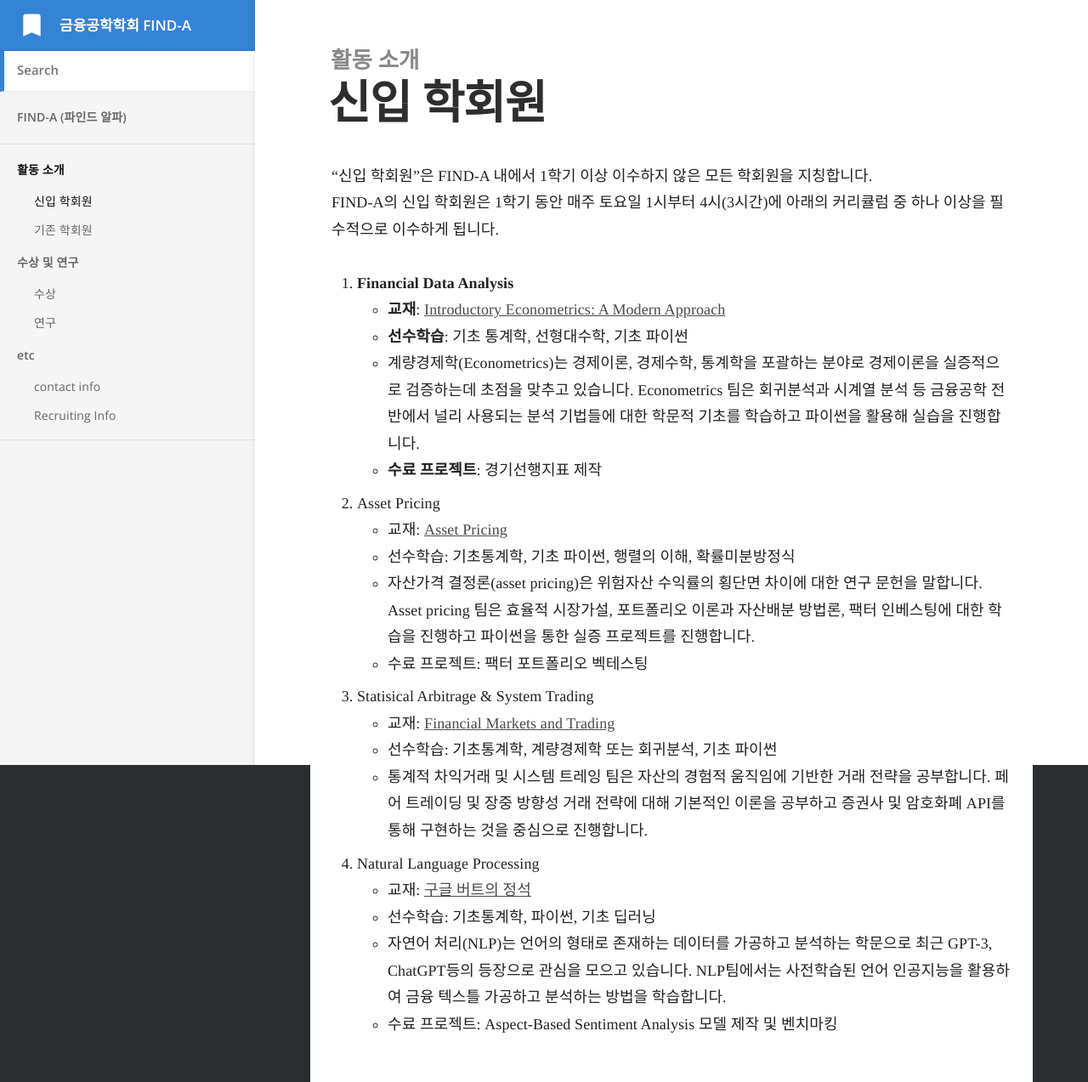
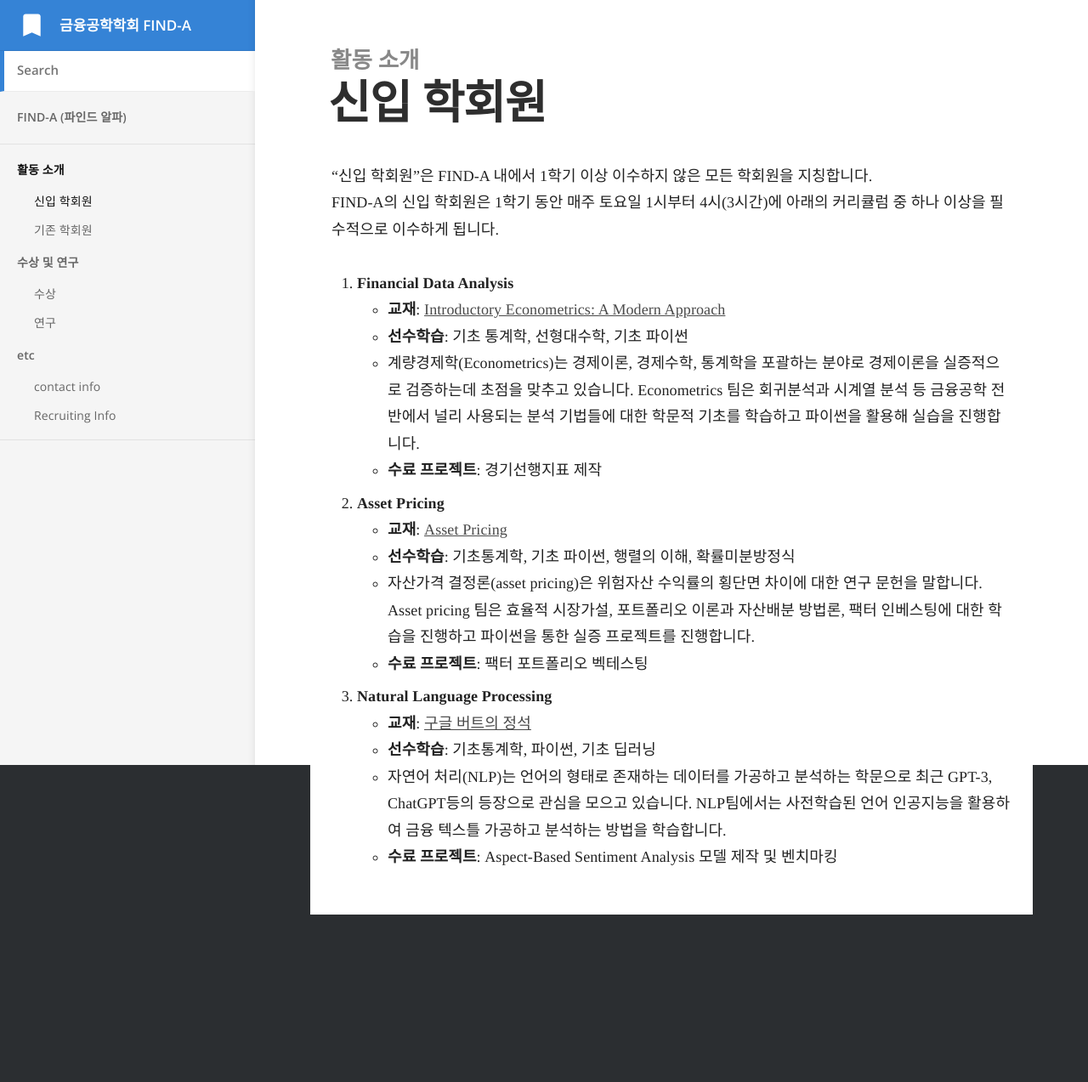
Before and after one commit to Find-A-AI/find-a-ai.github.io, a Jekyll site: the page built from _docs/1.활동 소개/신입 학회원.md, in a window 1280 px wide. Shown: the whole page at 85% size. Built offline with Jekyll 4.4.1, drawn with Linux system fonts in a browser that asks for light colours; some web fonts are replaced; after the commit the page ends 1076 px from its top, so only the background shows below that.

Commit message:
Update 신입 학회원.md

```diff
--- a/_docs/1.활동 소개/신입 학회원.md
+++ b/_docs/1.활동 소개/신입 학회원.md
@@ -12,19 +12,14 @@ FIND-A의 신입 학회원은 1학기 동안 매주 토요일 1시부터 4시(3
   - 계량경제학(Econometrics)는 경제이론, 경제수학, 통계학을 포괄하는 분야로 경제이론을 실증적으로 검증하는데 초점을 맞추고 있습니다. Econometrics 팀은 회귀분석과 시계열 분석 등 금융공학 전반에서 널리 사용되는 분석 기법들에 대한 학문적 기초를 학습하고 파이썬을 활용해 실습을 진행합니다.
   - **수료 프로젝트**: 경기선행지표 제작
 
-2. Asset Pricing
-  - 교재: [Asset Pricing](https://www.johnhcochrane.com/asset-pricing)
-  - 선수학습: 기초통계학, 기초 파이썬, 행렬의 이해, 확률미분방정식
+2. **Asset Pricing**
+  - **교재**: [Asset Pricing](https://www.johnhcochrane.com/asset-pricing)
+  - **선수학습**: 기초통계학, 기초 파이썬, 행렬의 이해, 확률미분방정식
   - 자산가격 결정론(asset pricing)은 위험자산 수익률의 횡단면 차이에 대한 연구 문헌을 말합니다. Asset pricing 팀은 효율적 시장가설, 포트폴리오 이론과 자산배분 방법론, 팩터 인베스팅에 대한 학습을 진행하고 파이썬을 통한 실증 프로젝트를 진행합니다.
-  - 수료 프로젝트: 팩터 포트폴리오 벡테스팅
+  - **수료 프로젝트**: 팩터 포트폴리오 벡테스팅
 
-3. Statisical Arbitrage & System Trading
-  - 교재: [Financial Markets and Trading](https://www.amazon.com/Financial-Markets-Trading-Introduction-Microstructure/dp/0470924128)
-  - 선수학습: 기초통계학, 계량경제학 또는 회귀분석, 기초 파이썬
-  - 통계적 차익거래 및 시스템 트레잉 팀은 자산의 경험적 움직임에 기반한 거래 전략을 공부합니다. 페어 트레이딩 및 장중 방향성 거래 전략에 대해 기본적인 이론을 공부하고 증권사 및 암호화폐 API를 통해 구현하는 것을 중심으로 진행합니다.
-
-4. Natural Language Processing
-  - 교재: [구글 버트의 정석](http://www.yes24.com/Product/Goods/104491152)
-  - 선수학습: 기초통계학, 파이썬, 기초 딥러닝
+3. **Natural Language Processing**
+  - **교재**: [구글 버트의 정석](http://www.yes24.com/Product/Goods/104491152)
+  - **선수학습**: 기초통계학, 파이썬, 기초 딥러닝
   - 자연어 처리(NLP)는 언어의 형태로 존재하는 데이터를 가공하고 분석하는 학문으로 최근 GPT-3, ChatGPT등의 등장으로 관심을 모으고 있습니다. NLP팀에서는 사전학습된 언어 인공지능을 활용하여 금융 텍스틀 가공하고 분석하는 방법을 학습합니다.
-  - 수료 프로젝트: Aspect-Based Sentiment Analysis 모델 제작 및 벤치마킹
+  - **수료 프로젝트**: Aspect-Based Sentiment Analysis 모델 제작 및 벤치마킹
```
